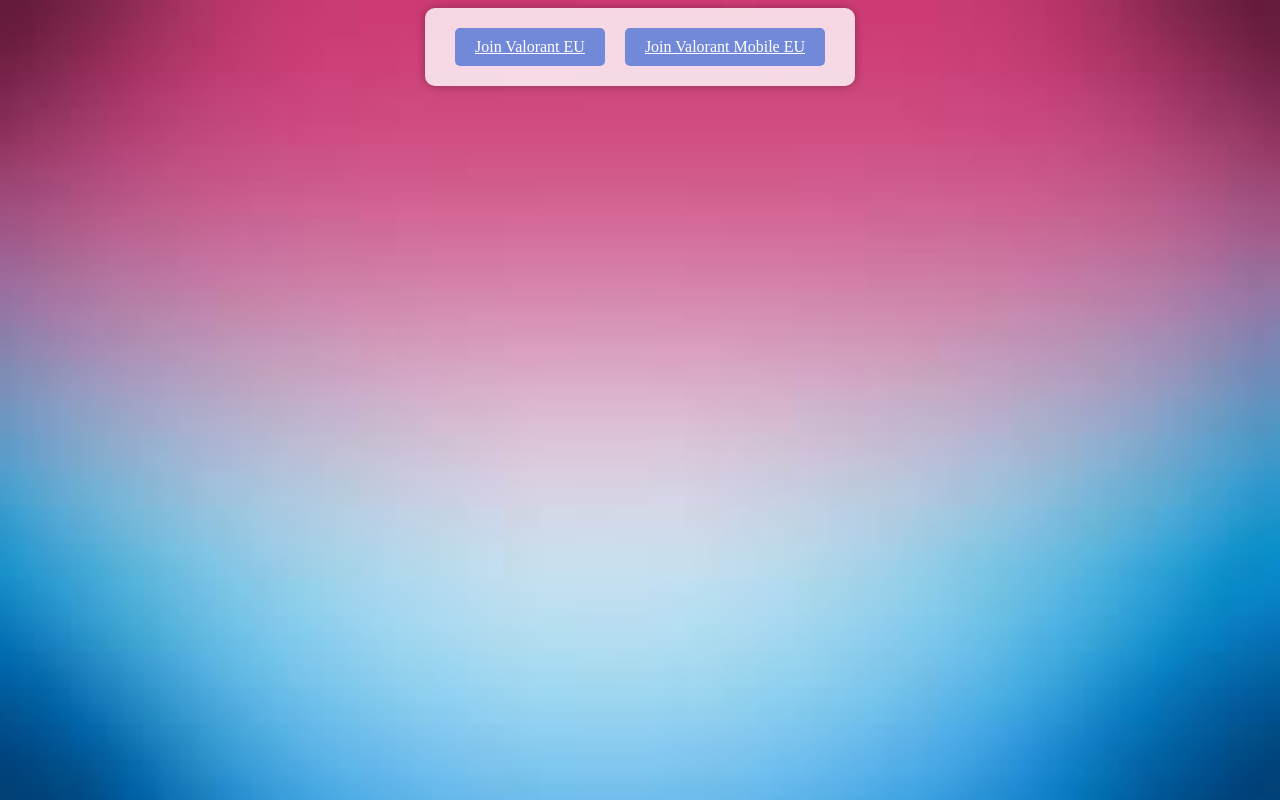
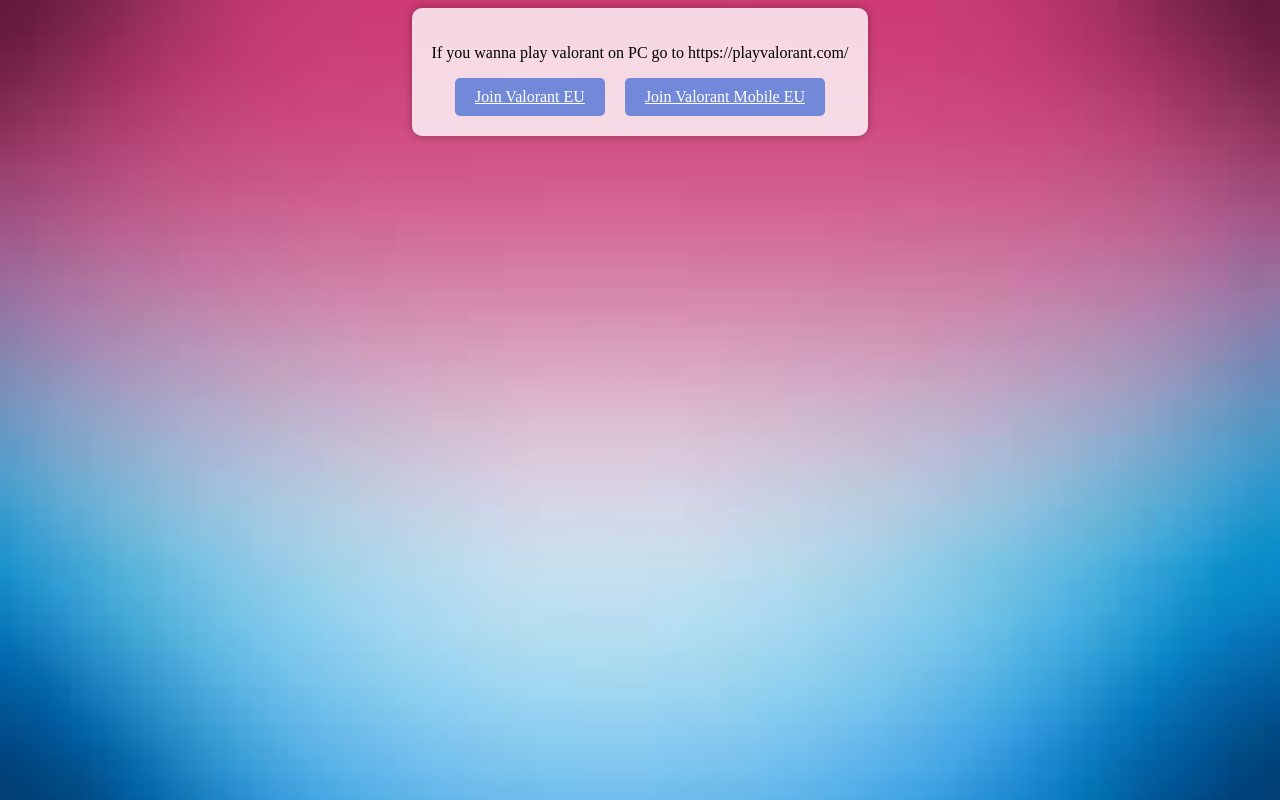
Before and after one commit to EyeSaberDC/aboutme, a plain HTML site: page valorant.html in a window 1280 px wide. Drawn offline with Linux system fonts and the light colour scheme.

Commit message:
Update valorant.html

```diff
--- a/valorant.html
+++ b/valorant.html
@@ -55,6 +55,8 @@
 <body>
     <div class="content">
 
+      <p>If you wanna play valorant on PC go to https://playvalorant.com/</p>
+
       <div class="buttons">
 
         <a href="ValPC.html" class="Valorant">
```
